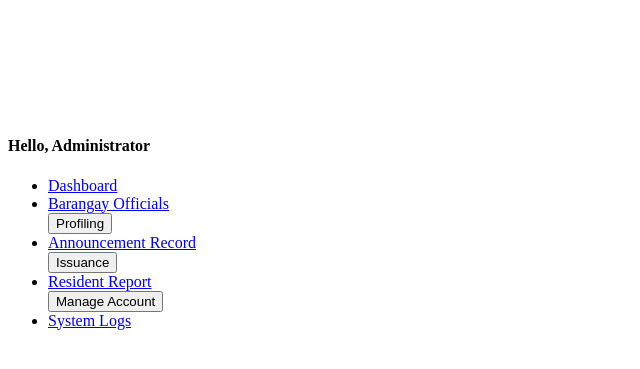
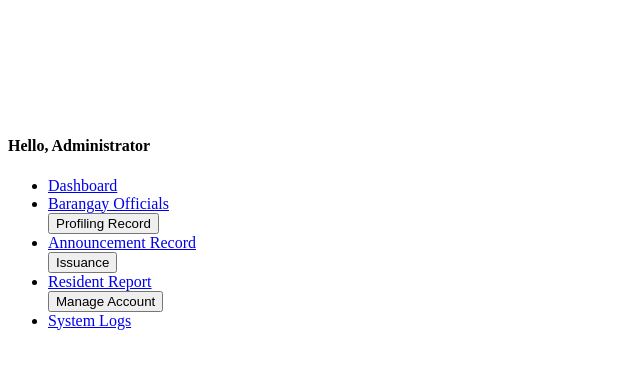
Before and after one commit to syntaxboybe/BESSv.1, a PHP site: template pages/sidebar-left.php in a window 1280 px wide. Shown: the top 369 px of the page, without its empty margins (0-640 px from the left). Run offline with PHP 8.4, Linux system fonts and the light colour scheme; the template is opened without the code that fills it, so the values that code supplies are empty; the visitor is signed in with stand-in values (Sample User, id 1).

Commit message:
Update Profiling menu label

```diff
--- a/pages/sidebar-left.php
+++ b/pages/sidebar-left.php
@@ -89,7 +89,7 @@ if ($_SESSION['role'] == "Administrator") {
                             </li>
                             <div class="dropdown3">
                               <button id="dropdown-btn3" class="dropdown-btn3 list-group-item list-group-item-action bg-blue text-adjust active">
-                                <i class="fa fa-file icon-adjust"></i> <span>Profiling</span>
+                                <i class="fa fa-file icon-adjust"></i> <span>Profiling Record</span>
                                 <span class="fa fa-angle-down align"></span>
                               </button>
                               <div class="dropdown-container3" id="dropdown3" style="display: none">
```
